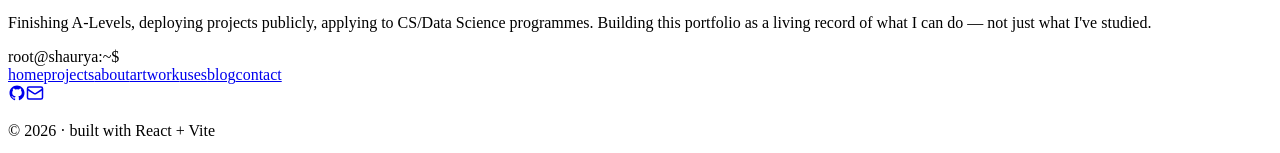
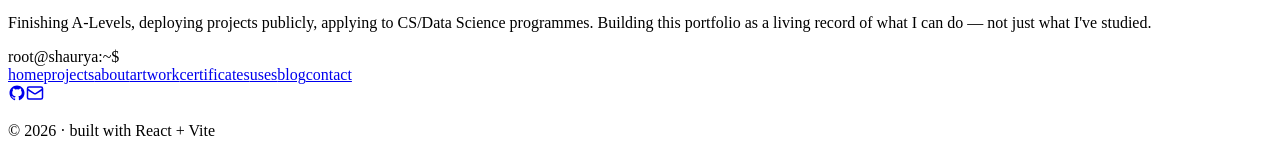
Before and after one commit to icecold009/shaurya-portfolio, a React (Vite) app: page / in a window 1280 px wide. Shown: the part 1987-2140 px from the top of the page. Built offline with nearby package versions, Linux system fonts and the light colour scheme; the HTML template or start-up script is replaced by a standard one.

Commit message:
feat: add certificates to navbar and footer nav

```diff
--- a/src/App.jsx
+++ b/src/App.jsx
@@ -31,7 +31,7 @@ function App() {
                 <div className="footer-inner">
                     <span className="footer-brand">root@shaurya:~$</span>
                     <nav className="footer-nav">
-                        {["/", "/projects", "/about", "/artwork", "/uses", "/blog", "/contact"].map((path) => (
+                        {["/", "/projects", "/about", "/artwork", "/certificates", "/uses", "/blog", "/contact"].map((path) => (
                             <Link key={path} to={path}>
                                 {path === "/" ? "home" : path.slice(1)}
                             </Link>
--- a/src/components/Navbar.jsx
+++ b/src/components/Navbar.jsx
@@ -16,6 +16,7 @@ function Navbar() {
         { to: "/projects", label: "projects" },
         { to: "/about", label: "about" },
         { to: "/artwork", label: "artwork" },
+        { to: "/certificates", label: "certificates" },
         { to: "/uses", label: "uses" },
         { to: "/blog", label: "blog" },
         { to: "/contact", label: "contact" },
```
